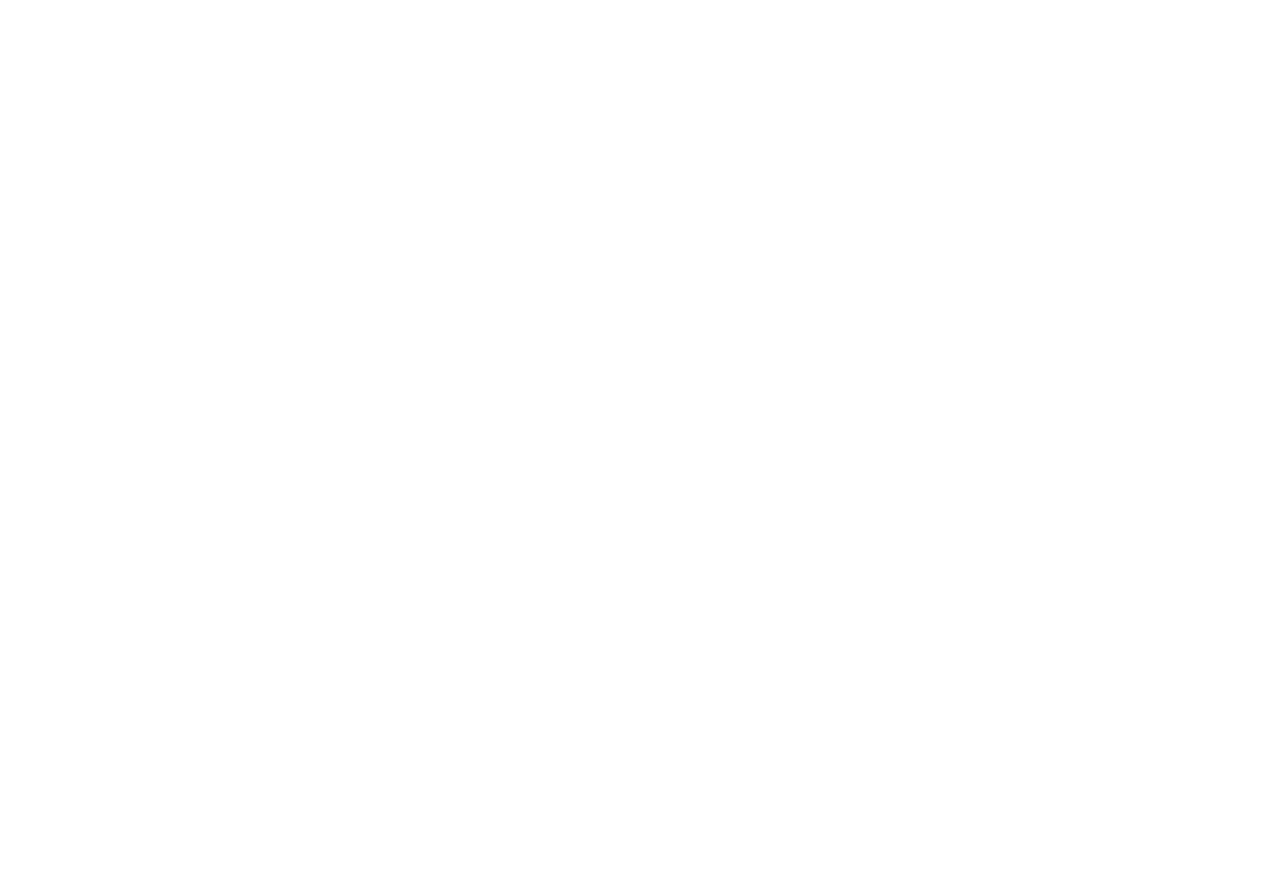
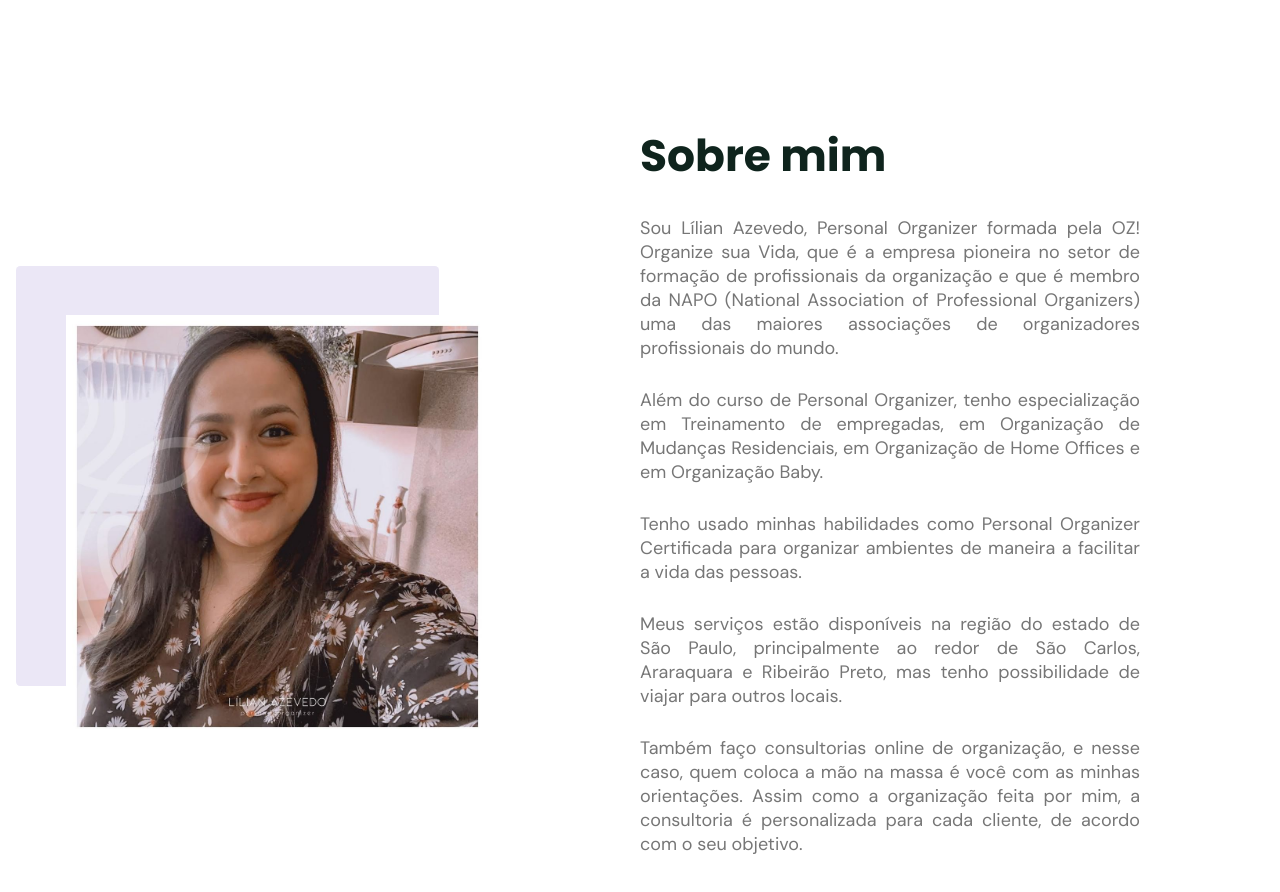
Before and after one commit to DavilsonJunior/portfolio-lilian, a Next.js app: page / in a window 1280 px wide. Shown: the part 700-1592 px from the top of the page. Before the commit the page ends 800 px from the top, so only its background shows below. Built offline with nearby package versions, Linux system fonts and the light colour scheme.

Commit message:
feat: create about

```diff
--- /dev/null
+++ b/src/components/About/About.styles.ts
@@ -0,0 +1,245 @@
+import styled from 'styled-components';
+import theme from '../../styles/theme';
+
+export const Animation = styled.div`
+  padding: 1em;
+  margin: 150px 0;
+`;
+
+export const AboutContainer = styled.section`
+  display: grid;
+  grid-template-columns: repeat(2, 1fr);
+  align-items: center;
+  max-width: 1500px;
+  margin: auto;
+
+  @media (max-width: ${theme.breakpoints.md}) {
+    display: flex;
+    flex-direction: column;
+    align-items: center;
+  }
+`;
+
+export const AboutInfo = styled.div`
+  margin-top: 70px;
+  max-width: 610px;
+
+  h1 {
+    color: ${theme.colors.primaryText};
+    font-size: 44px;
+    font-weight: 700;
+  }
+
+  p {
+    color: ${theme.colors.infoText};
+    font-size: 18px;
+    font-family: 'DM Sans', sans-serif;
+    font-weight: 400;
+    margin: 28px 0;
+    text-align: justify;
+    max-width: 500px;
+  }
+
+  @media (max-width: ${theme.breakpoints.lg}) {
+    margin-top: 50px;
+
+    h1 {
+      font-size: 36px;
+    }
+
+    p {
+      font-size: 16px;
+    }
+  }
+
+  @media (max-width: ${theme.breakpoints.mdToLg}) {
+    margin-top: 0px;
+
+    h1 {
+      font-size: 32px;
+    }
+
+    p {
+      font-size: 14px;
+      margin: 22px 0;
+      max-width: 430px;
+    }
+  }
+
+  @media (max-width: ${theme.breakpoints.md}) {
+    text-align: center;
+
+    h1 {
+      margin: auto;
+      font-size: 40px;
+      max-width: 520px;
+      text-align: center;
+    }
+
+    p {
+      font-size: 20px;
+      margin: 22px 0;
+      max-width: 800px;
+    }
+  }
+
+  @media (max-width: ${theme.breakpoints.sm}) {
+    h1 {
+      font-size: 36px;
+      max-width: 520px;
+      text-align: center;
+    }
+
+    h2 {
+      font-size: 18px;
+      margin: 22px 0;
+      max-width: 540px;
+    }
+  }
+
+  @media (max-width: ${theme.breakpoints.xs}) {
+    h1 {
+      font-size: 30px;
+      max-width: 350px;
+      text-align: center;
+    }
+
+    h2 {
+      font-size: 16px;
+      margin: 16px 0;
+      max-width: 400px;
+    }
+  }
+`;
+
+export const AboutImage = styled.div`
+  height: 405px;
+
+  img {
+    max-width: 423px;
+    max-height: 423px;
+  }
+
+  img.image {
+    margin-top: -375px;
+    margin-left: 50px;
+  }
+
+  @media (max-width: ${theme.breakpoints.lg}) {
+    img {
+      max-width: 400px;
+      max-height: 400px;
+    }
+
+    img.image {
+      margin-top: -350px;
+      margin-left: 40px;
+    }
+  }
+
+  /* @media (max-width: ${theme.breakpoints.mdToLg}) {
+    img {
+      max-width: 360px;
+      max-height: 400px;
+    }
+
+    img.image {
+      margin-top: -350px;
+      margin-left: 40px;
+    }
+  } */
+
+  @media (max-width: ${theme.breakpoints.md}) {
+    margin: 0px auto 240px;
+    padding: 30px;
+
+    display: flex;
+    flex-direction: column;
+    align-items: center;
+
+    img {
+      width: 100%;
+      max-width: 550px;
+      max-height: 550px;
+    }
+
+    img.image {
+      margin-top: -510px;
+      margin-bottom: 0px;
+      margin-left: 40px;
+    }
+    /* box-shadow: 0 01px #ebe7f6, 01px 0 #ebe7f6, 01px 02px #ebe7f6,
+        02px 01px #ebe7f6, 02px 03px #ebe7f6, 03px 02px #ebe7f6,
+        03px 04px #ebe7f6, 04px 03px #ebe7f6, 04px 05px #ebe7f6,
+        05px 04px #ebe7f6, 05px 06px #ebe7f6, 06px 05px #ebe7f6,
+        06px 07px #ebe7f6, 07px 06px #ebe7f6, 07px 08px #ebe7f6,
+        08px 07px #ebe7f6;
+    } */
+
+    img.purple {
+      margin-top: 0px;
+      margin-left: 0px;
+    }
+  }
+
+  /* @media (max-width: 626px) {
+    margin: 0px auto auto;
+    padding: 30px;
+
+    img {
+      width: 100%;
+      max-width: 550px;
+      max-height: 550px;
+      margin-bottom: 20px;
+    }
+
+    img.image {
+      margin-top: -480px;
+      margin-bottom: 0px;
+      margin-left: 40px;
+      display: flex;
+    }
+
+    img.purple {
+      margin-top: 0px;
+      margin-left: 0px;
+    }
+  } */
+
+  @media (max-width: 626px) {
+    margin: 0px auto 200px;
+    padding: 30px;
+
+    display: block;
+
+    img {
+      max-width: 100%;
+      /* max-height: 100%; */
+      /* height: 500px; */
+    }
+
+    img.image {
+      /* margin: auto; */
+      margin-top: -550px;
+      margin-left: -0px;
+    }
+
+    img.purple {
+      /* margin: auto; */
+      width: 100%;
+      margin-left: -20px;
+    }
+  }
+
+  @media (max-width: ${theme.breakpoints.sm}) {
+    margin: 0px auto 150px;
+  }
+
+  @media (max-width: 560px) {
+    margin: 0px auto 110px;
+  }
+
+  @media (max-width: 500px) {
+    margin: 0px auto 50px;
+  }
+`;
--- /dev/null
+++ b/src/components/About/About.tsx
@@ -0,0 +1,60 @@
+import React from 'react';
+
+import {
+  Animation,
+  AboutContainer,
+  AboutInfo,
+  AboutImage
+} from './About.styles';
+
+export function About() {
+  return (
+    <Animation data-aos="fade-up">
+      <AboutContainer className="hero">
+        <AboutImage>
+          <img
+            className="purple"
+            src="/images/backgrounds/background-purple-profile.svg"
+            alt="background purple"
+          />
+
+          <img
+            className="image"
+            src="/images/backgrounds/background-profile.jpg"
+            alt="background hero"
+          />
+        </AboutImage>
+        <AboutInfo>
+          <h1>Sobre mim</h1>
+          <p>
+            Sou Lílian Azevedo, Personal Organizer formada pela OZ! Organize sua
+            Vida, que é a empresa pioneira no setor de formação de profissionais
+            da organização e que é membro da NAPO (National Association of
+            Professional Organizers) uma das maiores associações de
+            organizadores profissionais do mundo.
+          </p>
+          <p>
+            Além do curso de Personal Organizer, tenho especialização em
+            Treinamento de empregadas, em Organização de Mudanças Residenciais,
+            em Organização de Home Offices e em Organização Baby.
+          </p>
+          <p>
+            Tenho usado minhas habilidades como Personal Organizer Certificada
+            para organizar ambientes de maneira a facilitar a vida das pessoas.
+          </p>
+          <p>
+            Meus serviços estão disponíveis na região do estado de São Paulo,
+            principalmente ao redor de São Carlos, Araraquara e Ribeirão Preto,
+            mas tenho possibilidade de viajar para outros locais.
+          </p>
+          <p>
+            Também faço consultorias online de organização, e nesse caso, quem
+            coloca a mão na massa é você com as minhas orientações. Assim como a
+            organização feita por mim, a consultoria é personalizada para cada
+            cliente, de acordo com o seu objetivo.
+          </p>
+        </AboutInfo>
+      </AboutContainer>
+    </Animation>
+  );
+}
--- a/src/components/Hero/Hero.styles.ts
+++ b/src/components/Hero/Hero.styles.ts
@@ -1,5 +1,4 @@
 import styled from 'styled-components';
-import { lighten } from 'polished';
 import theme from '../../styles/theme';
 
 export const Animation = styled.div`
@@ -186,9 +185,13 @@
       margin-top: -550px;
       margin-left: -0px;
     }
+
+    img.purple-hero {
+      margin-left: -30px;
+    }
   }
 
-  @media (max-width: ${theme.breakpoints.sm}) {
+  /* @media (max-width: ${theme.breakpoints.sm}) {
     margin: 10px auto;
     padding: 20px;
 
@@ -199,10 +202,16 @@
 
     img.image {
       margin: auto;
-      /* margin-top: -370px;
-      margin-left: -60px; */
+
       margin-top: -550px;
       margin-left: -20px;
     }
-  }
+  } */
 `;
+
+// img.image {
+
+//     /* margin-top: -370px;
+//     margin-left: -60px; */
+
+//   }
--- a/src/components/Hero/Hero.tsx
+++ b/src/components/Hero/Hero.tsx
@@ -1,5 +1,5 @@
 import React from 'react';
-import Image from 'next/image';
+// import Image from 'next/image';
 
 import { Animation, HeroContainer, HeroInfo, HeroImage } from './Hero.styles';
 
@@ -19,7 +19,7 @@
           {/* <div className="background-image" /> */}
 
           <img
-            // className="purple"
+            className="purple-hero"
             src="/images/backgrounds/background-purple.svg"
             alt="background purple"
           />
--- a/src/pages/index.tsx
+++ b/src/pages/index.tsx
@@ -4,6 +4,7 @@
 
 import { Header } from '../components/Header/Header';
 import { Hero } from '../components/Hero/Hero';
+import { About } from '../components/About/About';
 
 export default function Home() {
   useEffect(() => {
@@ -17,6 +18,7 @@
       <Header />
       <main>
         <Hero />
+        <About />
       </main>
     </>
   );
```
Also changed, not shown: public/images/backgrounds/background-profile.jpg (added), public/images/backgrounds/background-purple-profile.svg (added).
